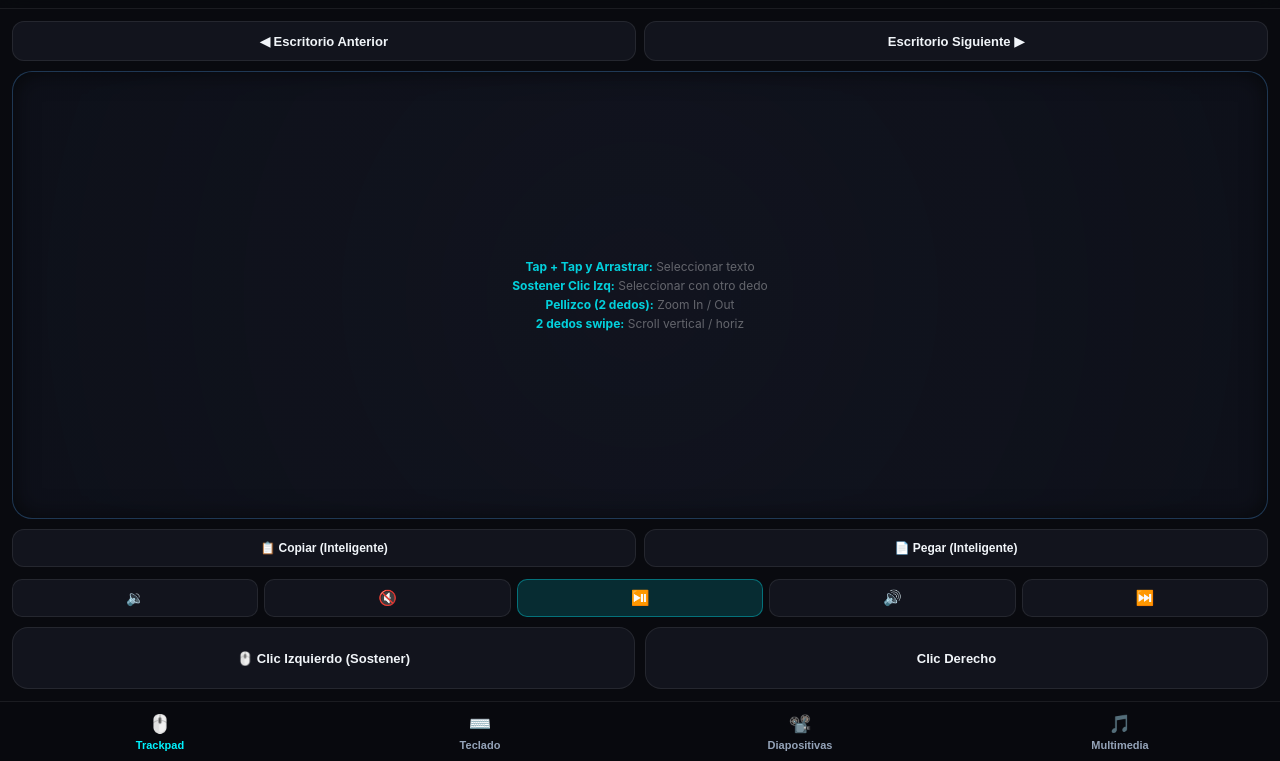
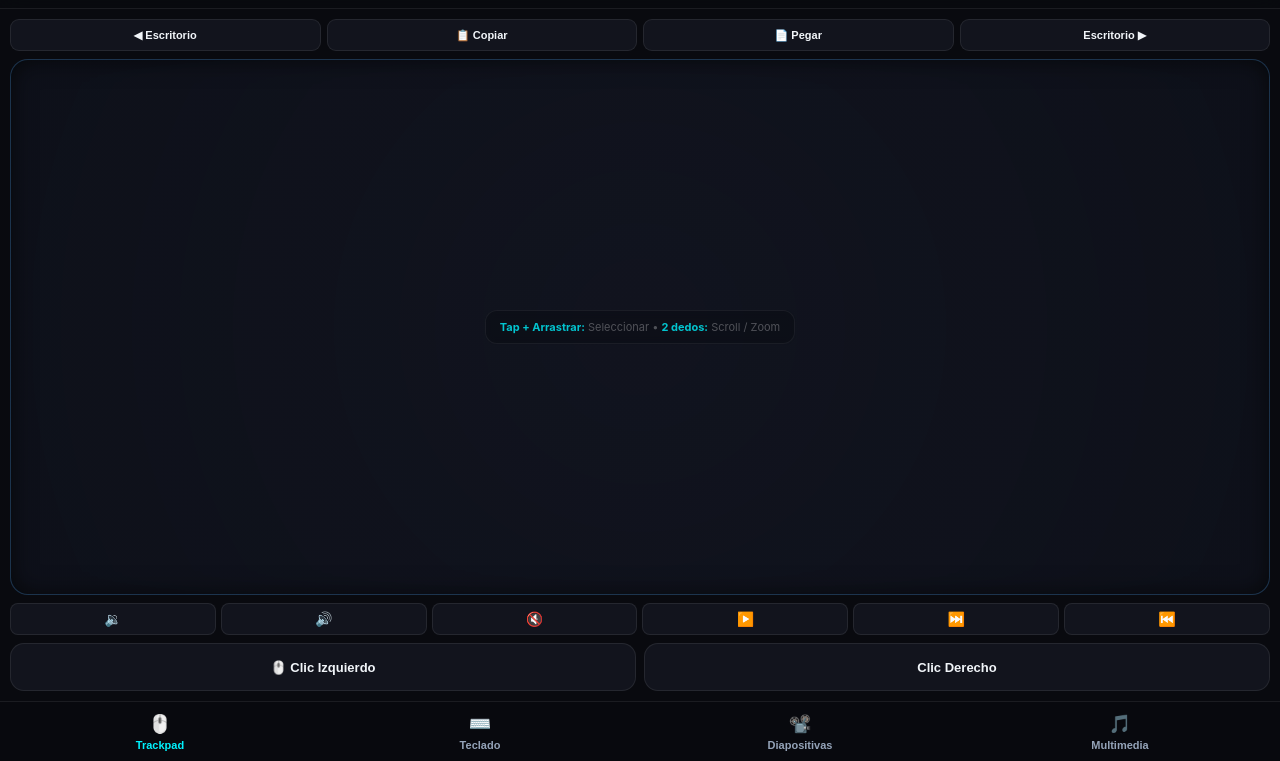
Before and after one commit to frameix/omniremote, a plain HTML site: page web/index.html in a window 1280 px wide. Shown: the part 39-800 px from the top of the page. Drawn offline with Linux system fonts and the light colour scheme.

Commit message:
refactor(ui): optimize trackpad layout space, fix media button ordering, and add dynamic play/pause state

```diff
--- a/web/index.html
+++ b/web/index.html
@@ -122,44 +122,49 @@
 
     /* Tab 1: Trackpad */
     #tab-trackpad {
-      padding: 12px;
-      gap: 10px;
-    }
-
-    .workspace-bar {
-      display: flex;
+      padding: 10px;
       gap: 8px;
-      height: 40px;
-    }
-
-    .ws-btn {
+    }
+
+    /* Top Utility Toolbar: Fusión de escritorios y portapapeles */
+    .trackpad-top-toolbar {
+      display: flex;
+      gap: 6px;
+      height: 32px;
+    }
+
+    .toolbar-pill-btn, .ws-btn, .action-pill-btn {
       flex: 1;
       background: var(--card-bg);
       border: 1px solid var(--card-border);
-      border-radius: 12px;
+      border-radius: 9px;
       color: var(--text);
-      font-size: 13px;
+      font-size: 11px;
       font-weight: 600;
       display: flex;
       align-items: center;
       justify-content: center;
-      gap: 6px;
+      gap: 4px;
       cursor: pointer;
       transition: all 0.12s ease;
-    }
-
-    .ws-btn:active, .ws-btn.active-glow {
+      white-space: nowrap;
+      padding: 0 4px;
+    }
+
+    .toolbar-pill-btn:active, .toolbar-pill-btn.active-glow,
+    .ws-btn:active, .ws-btn.active-glow,
+    .action-pill-btn:active {
       background: rgba(0, 242, 254, 0.22);
       border-color: var(--accent-cyan);
-      box-shadow: 0 0 18px rgba(0, 242, 254, 0.45);
+      box-shadow: 0 0 14px rgba(0, 242, 254, 0.4);
       transform: scale(0.96);
     }
 
     #touchpad-surface {
       flex: 1;
       background: radial-gradient(circle at center, rgba(30, 35, 55, 0.4) 0%, rgba(15, 18, 28, 0.85) 100%);
-      border: 1px solid rgba(79, 172, 254, 0.25);
-      border-radius: 20px;
+      border: 1px solid rgba(79, 172, 254, 0.22);
+      border-radius: 18px;
       position: relative;
       overflow: hidden;
       display: flex;
@@ -199,15 +204,22 @@
     }
 
     .touchpad-hint {
-      color: rgba(255, 255, 255, 0.35);
-      font-size: 12px;
+      color: rgba(255, 255, 255, 0.28);
+      font-size: 11px;
       text-align: center;
-      line-height: 1.6;
+      line-height: 1.5;
       pointer-events: none;
+      background: rgba(10, 12, 18, 0.45);
+      border: 1px solid rgba(255, 255, 255, 0.06);
+      padding: 8px 14px;
+      border-radius: 12px;
+      backdrop-filter: blur(4px);
+      max-width: 85%;
+      transition: opacity 0.25s ease;
     }
 
     .touchpad-hint b {
-      color: rgba(0, 242, 254, 0.85);
+      color: rgba(0, 242, 254, 0.8);
     }
 
     /* Actions Bar */
@@ -217,38 +229,18 @@
       height: 38px;
     }
 
-    .action-pill-btn {
-      flex: 1;
-      background: var(--card-bg);
-      border: 1px solid var(--card-border);
-      border-radius: 12px;
-      color: var(--text);
-      font-size: 12px;
-      font-weight: 600;
-      display: flex;
-      align-items: center;
-      justify-content: center;
-      gap: 6px;
-      cursor: pointer;
-    }
-
-    .action-pill-btn:active {
-      background: rgba(79, 172, 254, 0.2);
-      transform: scale(0.96);
-    }
-
     /* Bottom Click Buttons */
     .click-bar {
-      height: 62px;
-      display: flex;
-      gap: 10px;
+      height: 48px;
+      display: flex;
+      gap: 8px;
     }
 
     .mouse-btn {
       flex: 1;
       background: var(--card-bg);
       border: 1.5px solid var(--card-border);
-      border-radius: 16px;
+      border-radius: 14px;
       color: var(--text);
       font-weight: 700;
       font-size: 13px;
@@ -586,34 +578,36 @@
     /* Trackpad Mini Media Bar */
     .trackpad-media-bar {
       display: flex;
-      gap: 6px;
-      height: 38px;
-      margin-top: 2px;
+      gap: 5px;
+      height: 32px;
     }
 
     .mini-media-btn {
       flex: 1;
       background: var(--card-bg);
       border: 1px solid var(--card-border);
-      border-radius: 10px;
+      border-radius: 8px;
       color: var(--text);
-      font-size: 15px;
+      font-size: 14px;
       display: flex;
       align-items: center;
       justify-content: center;
       cursor: pointer;
       transition: all 0.12s ease;
+      padding: 0;
     }
 
     .mini-media-btn:active {
-      transform: scale(0.95);
+      transform: scale(0.93);
       background: rgba(255, 255, 255, 0.12);
     }
 
-    .mini-media-play {
-      background: rgba(0, 242, 254, 0.15);
-      border-color: rgba(0, 242, 254, 0.35);
-      color: var(--accent-cyan);
+    /* Brillo activo únicamente cuando la música está sonando */
+    .mini-media-btn.is-playing {
+      background: rgba(0, 242, 254, 0.2);
+      border-color: var(--accent-cyan);
+      color: #fff;
+      box-shadow: 0 0 10px rgba(0, 242, 254, 0.3);
     }
 
     /* Tab 4: Multimedia & Karaoke Deck */
@@ -665,11 +659,20 @@
     }
 
     .btn-deck-play {
+      background: rgba(255, 255, 255, 0.05);
+      border: 1px solid var(--card-border);
+      color: var(--text);
+      font-weight: 700;
+      transition: all 0.2s ease;
+    }
+
+    /* Estado activo / sonando en el Deck */
+    .btn-deck-play.is-playing {
       background: var(--accent-gradient);
       color: #050508;
       border: none;
       font-weight: 800;
-      box-shadow: 0 0 16px rgba(0, 242, 254, 0.25);
+      box-shadow: 0 0 18px rgba(0, 242, 254, 0.35);
     }
 
     .karaoke-card {
@@ -861,38 +864,34 @@
   <main>
     <!-- TAB 1: TRACKPAD -->
     <div id="tab-trackpad" class="tab-content active">
-      <div class="workspace-bar">
-        <button class="ws-btn" id="btn-ws-prev">◀ Escritorio Anterior</button>
-        <button class="ws-btn" id="btn-ws-next">Escritorio Siguiente ▶</button>
+      <!-- Barra Superior Unificada: Escritorios y Portapapeles (Ahorra espacio vertical) -->
+      <div class="trackpad-top-toolbar">
+        <button class="toolbar-pill-btn ws-btn" id="btn-ws-prev" title="Escritorio anterior">◀ Escritorio</button>
+        <button class="toolbar-pill-btn action-pill-btn" id="btn-quick-copy" title="Copiar selección del PC">📋 Copiar</button>
+        <button class="toolbar-pill-btn action-pill-btn" id="btn-quick-paste" title="Pegar texto en el PC">📄 Pegar</button>
+        <button class="toolbar-pill-btn ws-btn" id="btn-ws-next" title="Escritorio siguiente">Escritorio ▶</button>
       </div>
 
       <div id="touchpad-surface">
         <div id="hud-gesture" class="hud-gesture">⚡ Gestos</div>
         <div class="touchpad-hint" id="trackpad-hint">
-          <b>Tap + Tap y Arrastrar:</b> Seleccionar texto<br>
-          <b>Sostener Clic Izq:</b> Seleccionar con otro dedo<br>
-          <b>Pellizco (2 dedos):</b> Zoom In / Out<br>
-          <b>2 dedos swipe:</b> Scroll vertical / horiz
+          <b>Tap + Arrastrar:</b> Seleccionar • <b>2 dedos:</b> Scroll / Zoom
         </div>
       </div>
 
-      <div class="quick-copy-bar">
-        <button class="action-pill-btn" id="btn-quick-copy">📋 Copiar (Inteligente)</button>
-        <button class="action-pill-btn" id="btn-quick-paste">📄 Pegar (Inteligente)</button>
-      </div>
-
-      <!-- Mini Barra Multimedia Rápida -->
+      <!-- Mini Barra Multimedia Rápida (Orden: Vol-, Vol+, Mute, Play/Pausa, Next, Back) -->
       <div class="trackpad-media-bar">
-        <button class="mini-media-btn" id="tp-vol-down" title="Volumen -">🔉</button>
+        <button class="mini-media-btn" id="tp-vol-down" title="Bajar volumen">🔉</button>
+        <button class="mini-media-btn" id="tp-vol-up" title="Subir volumen">🔊</button>
         <button class="mini-media-btn" id="tp-mute" title="Silenciar">🔇</button>
-        <button class="mini-media-btn mini-media-play" id="tp-play" title="Play/Pausa">⏯️</button>
-        <button class="mini-media-btn" id="tp-vol-up" title="Volumen +">🔊</button>
+        <button class="mini-media-btn" id="tp-play" title="Play / Pausa">▶️</button>
         <button class="mini-media-btn" id="tp-next" title="Siguiente canción">⏭️</button>
+        <button class="mini-media-btn" id="tp-back" title="Canción anterior">⏮️</button>
       </div>
 
       <!-- Barra de Clics Físicos -->
       <div class="click-bar">
-        <button class="mouse-btn" id="btn-left-click">🖱️ Clic Izquierdo (Sostener)</button>
+        <button class="mouse-btn" id="btn-left-click">🖱️ Clic Izquierdo</button>
         <button class="mouse-btn" id="btn-right-click">Clic Derecho</button>
       </div>
     </div>
@@ -993,7 +992,7 @@
         <button class="btn-small" id="btn-vol-down"><span style="font-size: 16px;">🔉</span><span>Vol -</span></button>
         <button class="btn-small" id="btn-vol-up"><span style="font-size: 16px;">🔊</span><span>Vol +</span></button>
         <button class="btn-small" id="btn-vol-mute"><span style="font-size: 16px;">🔇</span><span>Mute</span></button>
-        <button class="btn-small" id="btn-media-toggle"><span style="font-size: 16px;">⏯️</span><span>Música</span></button>
+        <button class="btn-small" id="btn-media-toggle"><span class="play-icon" style="font-size: 16px;">▶️</span><span class="play-text">Música</span></button>
       </div>
     </div>
 
@@ -1010,8 +1009,8 @@
             <span>Anterior</span>
           </button>
           <button class="btn-deck-large btn-deck-play" id="btn-deck-play">
-            <span style="font-size: 26px;">⏯️</span>
-            <span>Play / Pausa</span>
+            <span class="play-icon" style="font-size: 26px;">▶️</span>
+            <span class="play-text">Reproducir</span>
           </button>
           <button class="btn-deck-large" id="btn-deck-next">
             <span style="font-size: 22px;">⏭️</span>
@@ -1501,14 +1500,47 @@
       haptic(25);
     });
 
-    // --- Media Controls (Universal Deck & Mini Bar) ---
-    function wireMediaButton(btnId, action, hapticMs = 20) {
+    // --- Media Controls & Dynamic State (Universal Deck & Mini Bar) ---
+    let isMediaPlaying = false;
+
+    function updateMediaPlayStatus(playing) {
+      isMediaPlaying = !!playing;
+
+      // 1. Trackpad Mini Bar
+      const tpPlay = document.getElementById('tp-play');
+      if (tpPlay) {
+        tpPlay.textContent = isMediaPlaying ? '⏸️' : '▶️';
+        tpPlay.title = isMediaPlaying ? 'Pausar' : 'Play / Pausa';
+        tpPlay.classList.toggle('is-playing', isMediaPlaying);
+      }
+
+      // 2. Multimedia Hub Deck
+      const deckPlay = document.getElementById('btn-deck-play');
+      if (deckPlay) {
+        const icon = deckPlay.querySelector('.play-icon') || deckPlay.firstElementChild;
+        const text = deckPlay.querySelector('.play-text') || deckPlay.lastElementChild;
+        if (icon) icon.textContent = isMediaPlaying ? '⏸️' : '▶️';
+        if (text) text.textContent = isMediaPlaying ? 'Pausar' : 'Reproducir';
+        deckPlay.classList.toggle('is-playing', isMediaPlaying);
+      }
+
+      // 3. Diapositivas
+      const presPlay = document.getElementById('btn-media-toggle');
+      if (presPlay) {
+        const icon = presPlay.querySelector('.play-icon') || presPlay.firstElementChild;
+        if (icon) icon.textContent = isMediaPlaying ? '⏸️' : '▶️';
+        presPlay.classList.toggle('is-playing', isMediaPlaying);
+      }
+    }
+
+    function wireMediaButton(btnId, action, hapticMs = 20, callback = null) {
       const el = document.getElementById(btnId);
       if (el) {
         el.addEventListener('click', () => {
           send({ type: 'media', action: action });
           flashElement(el);
           haptic(hapticMs);
+          if (typeof callback === 'function') callback();
         });
       }
     }
@@ -1517,18 +1549,19 @@
     wireMediaButton('btn-vol-up', 'vol_up');
     wireMediaButton('btn-vol-down', 'vol_down');
     wireMediaButton('btn-vol-mute', 'mute', 25);
-    wireMediaButton('btn-media-toggle', 'play_pause', 25);
-
-    // Trackpad Mini Bar
+    wireMediaButton('btn-media-toggle', 'play_pause', 25, () => updateMediaPlayStatus(!isMediaPlaying));
+
+    // Trackpad Mini Bar (Orden exacto: vol-, vol+, mute, play/pause, next, back)
     wireMediaButton('tp-vol-down', 'vol_down');
+    wireMediaButton('tp-vol-up', 'vol_up');
     wireMediaButton('tp-mute', 'mute', 25);
-    wireMediaButton('tp-play', 'play_pause', 25);
-    wireMediaButton('tp-vol-up', 'vol_up');
+    wireMediaButton('tp-play', 'play_pause', 25, () => updateMediaPlayStatus(!isMediaPlaying));
     wireMediaButton('tp-next', 'next', 25);
+    wireMediaButton('tp-back', 'back', 25);
 
     // Multimedia Hub Deck
     wireMediaButton('btn-deck-prev', 'prev', 25);
-    wireMediaButton('btn-deck-play', 'play_pause', 30);
+    wireMediaButton('btn-deck-play', 'play_pause', 30, () => updateMediaPlayStatus(!isMediaPlaying));
     wireMediaButton('btn-deck-next', 'next', 25);
     wireMediaButton('btn-deck-vol-down', 'vol_down');
     wireMediaButton('btn-deck-mute', 'mute', 25);
@@ -1775,6 +1808,7 @@
 
     btnKaraokeStop?.addEventListener('click', () => {
       send({ type: 'karaoke_stop' });
+      updateMediaPlayStatus(false);
       haptic(25);
       showHUD('⏹️ Karaoke detenido');
     });
@@ -1855,8 +1889,10 @@
         karaokeCurrentThumb.src = current.thumb || '';
         karaokeCurrentTitle.textContent = current.title || 'Desconocido';
         karaokeCurrentDur.textContent = `⏱️ ${current.duration || '--:--'}`;
+        updateMediaPlayStatus(true);
       } else {
         karaokeNowPlaying.style.display = 'none';
+        updateMediaPlayStatus(false);
       }
 
       // Actualizar cola
```
Also changed, not shown: tests/test_frontend_dom.js (+21 -15 lines), 3 other files.
